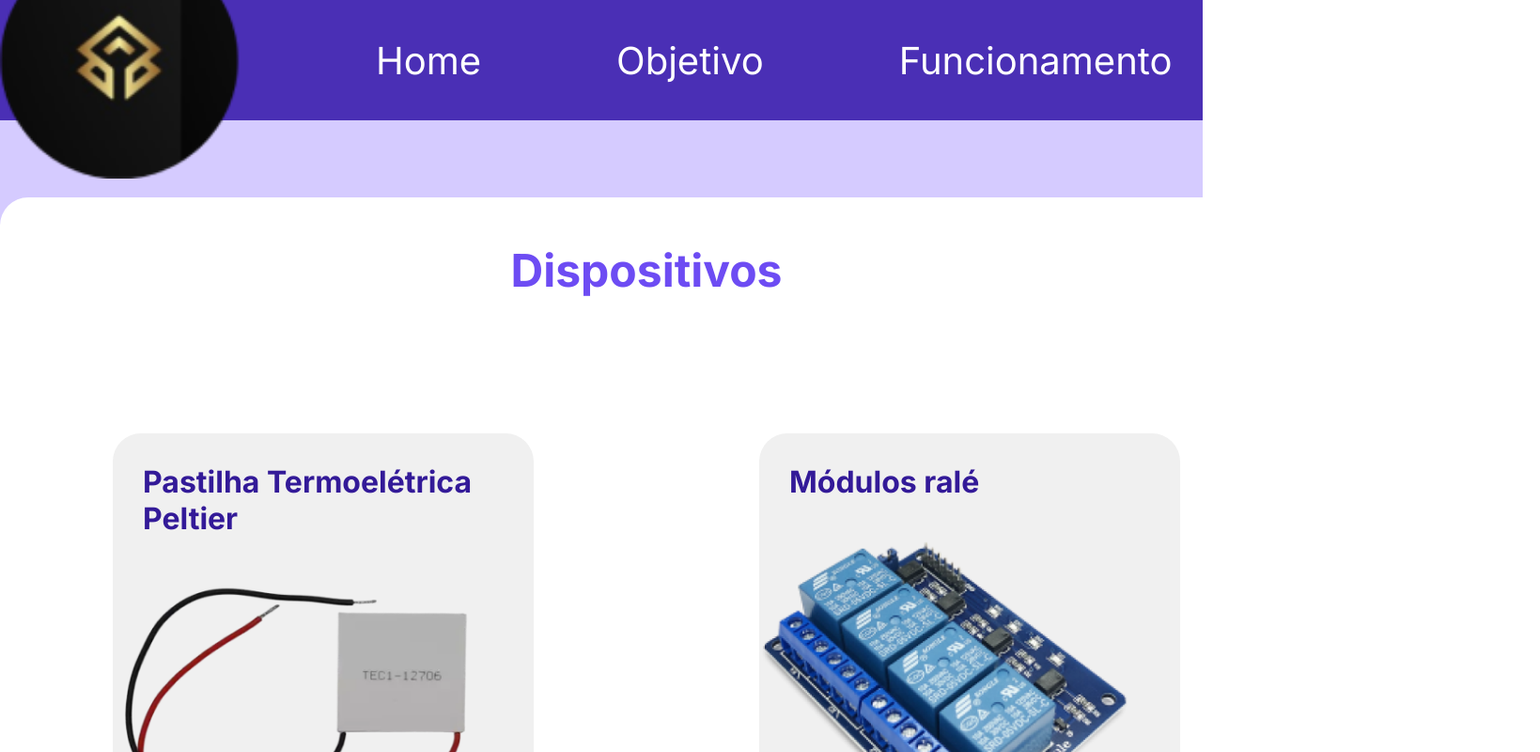
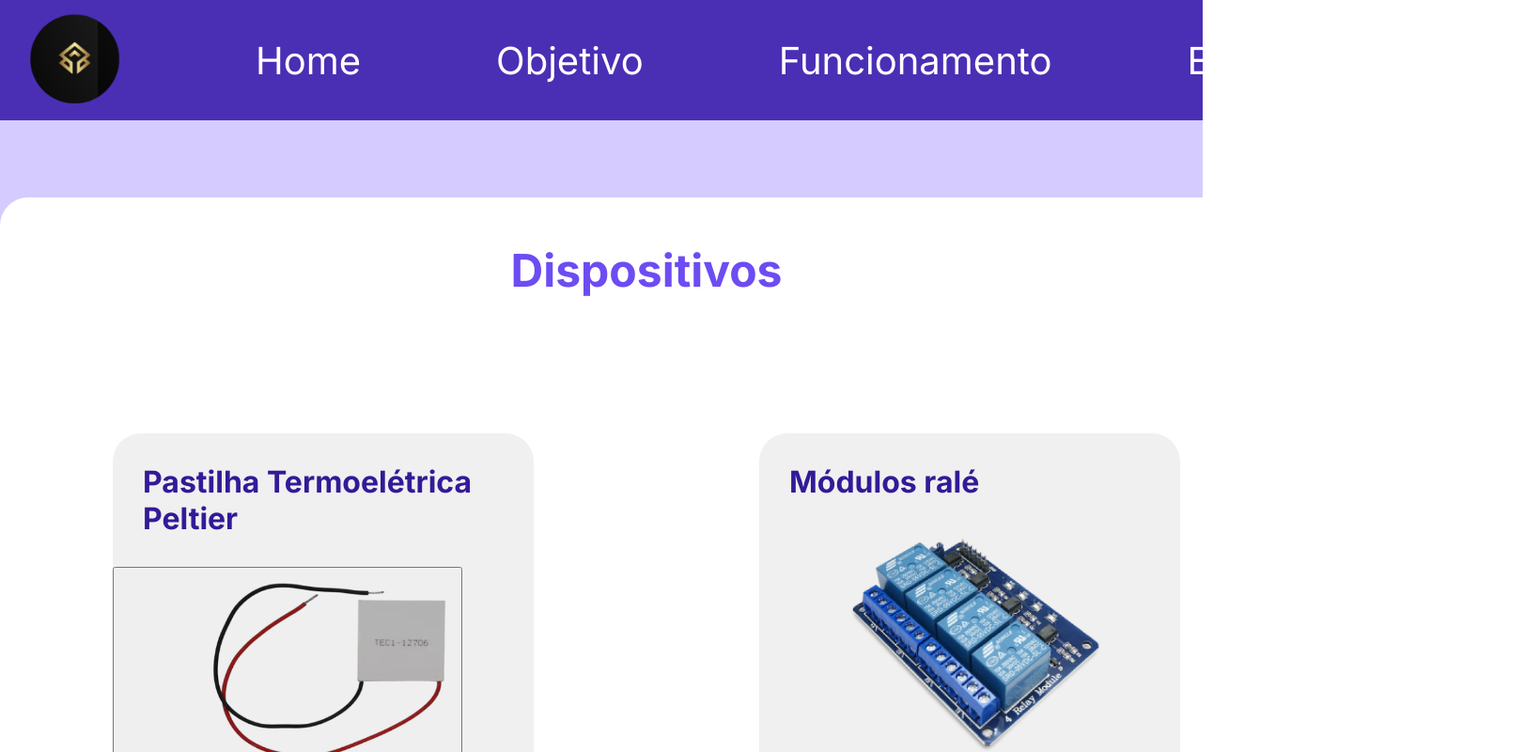
Before and after one commit to pierresilva1/TCC, a React (Vite) app: page /Equipamento in a window 1280 px wide. Shown: the top 800 px of the page at 94% size, 1639 px wide, since content can reach past the window. Built offline with nearby package versions, Linux system fonts and the light colour scheme.

Commit message:
..........

```diff
--- a/package.json
+++ b/package.json
@@ -10,11 +10,11 @@
     "preview": "vite preview"
   },
   "dependencies": {
-    "@phosphor-icons/react": "^2.0.13",
+    "@phosphor-icons/react": "^2.0.14",
     "phosphor-icons": "^1.4.2",
     "react": "^18.2.0",
     "react-dom": "^18.2.0",
-    "react-router-dom": "^6.16.0"
+    "react-router-dom": "^6.18.0"
   },
   "devDependencies": {
     "@types/react": "^18.2.15",
--- a/src/paginas/Equipamentos.css
+++ b/src/paginas/Equipamentos.css
@@ -46,7 +46,7 @@
 }
 
 .eq img{
-    width: 10rem;
+    width: 12rem;
     margin-top: 2rem;
 }
 }
@@ -107,7 +107,8 @@
     }
 
     .eq img{
-        width: 25rem;
+        width: 17rem;
+        margin-left: 6rem;
     }
 
 
--- a/src/paginas/Index.css
+++ b/src/paginas/Index.css
@@ -60,7 +60,7 @@ a{
 }
 
 .logo{
-    width: 8rem;
+    width: 18rem;
 }
 
 .logo:hover{
@@ -101,7 +101,8 @@ header{
     }
 
     .logo{
-        width: 16rem;
+        width: 6rem;
+        margin-left: 2rem;
     }
 
     .logo:hover{
--- a/src/paginas/modals/Modals.css
+++ b/src/paginas/modals/Modals.css
@@ -20,10 +20,7 @@
     color: black;
 }
 
-button{
-    border: none;
-    background: none;
-}
+
 
 .conteudo{
     margin-top: 2rem;
@@ -54,3 +51,9 @@ button{
 .modalsls img{
     margin-left: 13rem;
 }
+
+
+.modalbutton:hover{
+    cursor: pointer;
+
+}
--- a/src/paginas/modals/Peltier_Modal.jsx
+++ b/src/paginas/modals/Peltier_Modal.jsx
@@ -10,7 +10,7 @@ if (isOpen){
    <div className="bacgroud_fundo">
     <div className="bacgroud_mobal">
       <div className="conteudo">
-        <button onClick={setPeltier_ModalOpen}><X size={50} /></button>
+        <button onClick={setPeltier_ModalOpen} className="modalbutton" ><X size={50} /></button>
 
         <div className='children'>{children}</div>
         </div>
```
Also changed, not shown: 1 other file (tests, documents, lock files or other folders).
